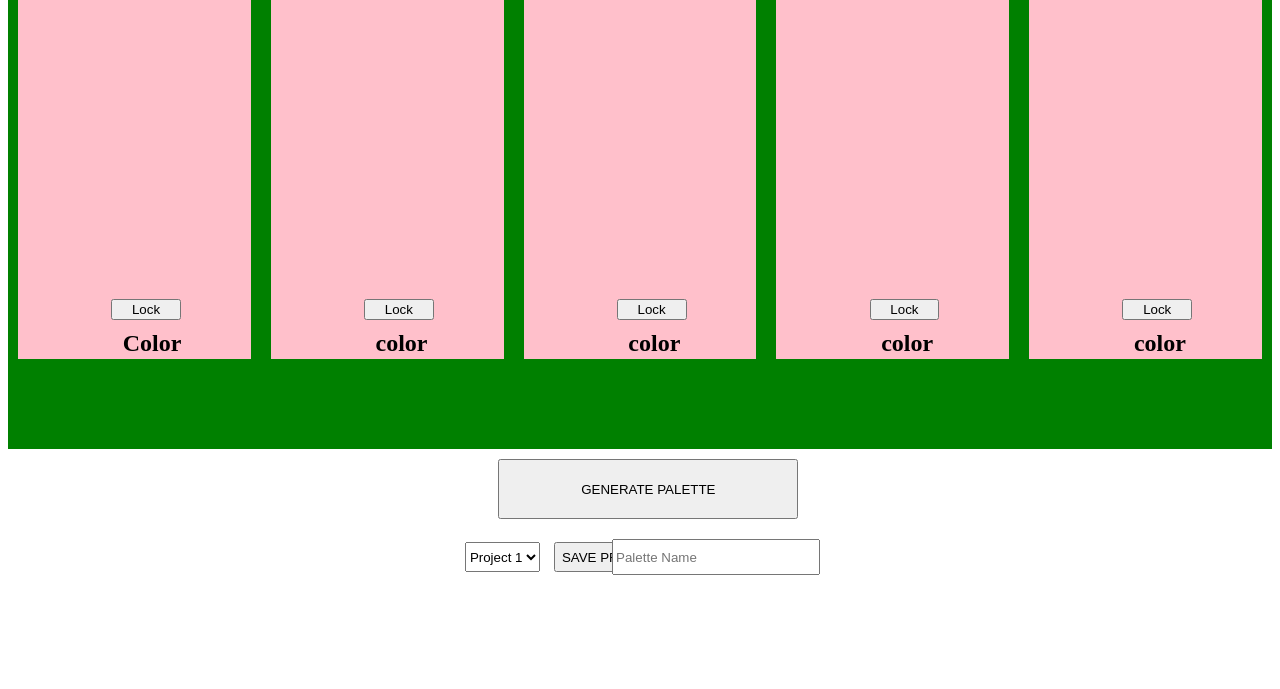
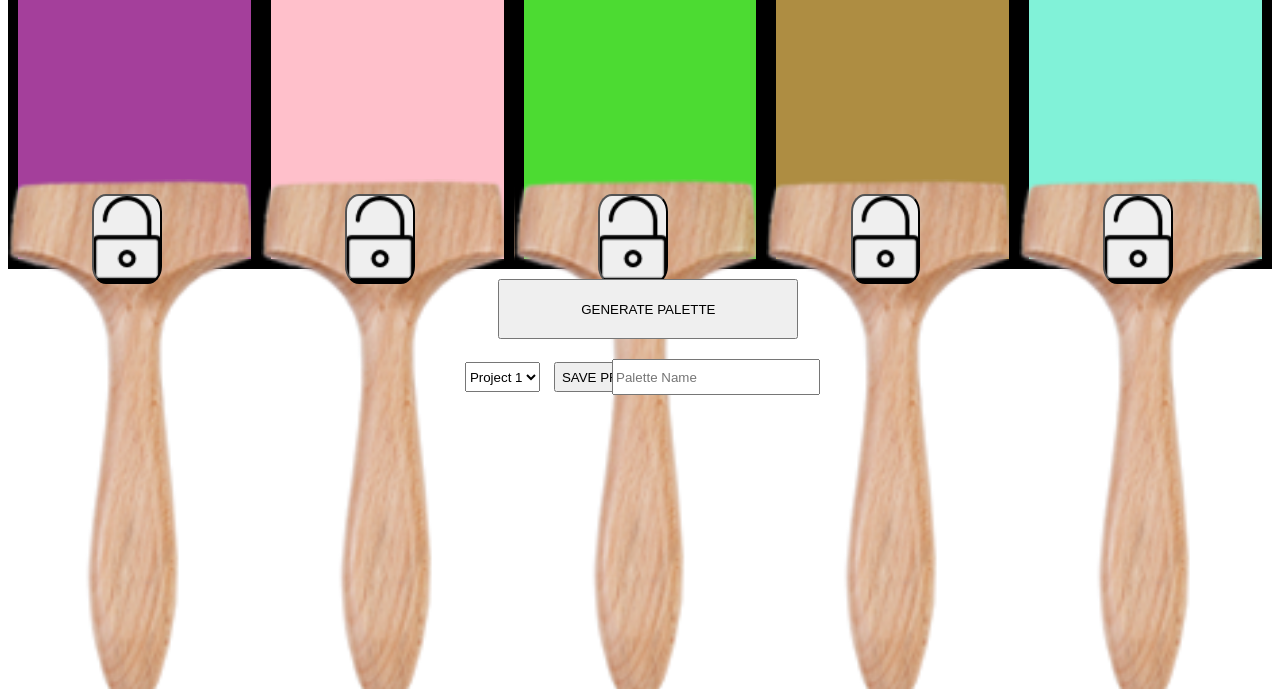
Before and after one commit to skenne21/Palette-Picker-PWA, a website: page public/index.html in a window 1280 px wide. Shown: the part 270-959 px from the top of the page. Before the commit the page ends 863 px from the top, so only its background shows below. Drawn offline with nearby package versions, Linux system fonts and the light colour scheme.

Commit message:
Add adjustment to layout and styles of palettes

```diff
--- a/public/css/styles.css
+++ b/public/css/styles.css
@@ -1,35 +1,44 @@
+/*body {
+  margin: 0;
+}*/
+
 h1 {
   text-align: center;
   font-size: 3em;
 }
 
 .palette_container {
+
   width: 100%;
-  height: 600px;
+  height: 100%;
   display: inline-flex;
   flex-direction: row;
-  background-color: green;
+  background-color: black;
 }
 
 .palette {
+  z-index: 0;
+  position: relative;
   margin: 10px;
   width: 20%;
-  height: 500px;
+  height: 400px;
   background-color: pink;
+  /*border-bottom-right-radius: 20%: */
 }
 
 .palette button {
   position: relative;
-  top: 440px;
-  left: 40%;
+  top: 10px;
+  left: 34%;
   width: 30%;
+  z-index: 3;
 }
 
 .palette h2 {
-  position: relative;
-  top: 430px;
-  left: 45%;
-  width: 30%;
+  text-align: center;
+  font-size: 4em;
+
+  width: 100%;
 }
 
 .palette_generator {
@@ -61,3 +70,29 @@ select {
   position: relative;
   left: 17%;
 }
+
+.lock_btn {
+  border-radius: 20%;
+  height: 90px;
+  background-image: url('../images/002-lock.png');
+  background-size: cover;
+  background-position: center;
+}
+
+.locked {
+  background-image: url('../images/001-tool.png');
+  background-size: cover;
+  background-position: center;
+}
+
+.handle {
+  padding: 5px;
+  position: absolute;
+  top:  80%;
+  right: 0;
+  width: 100%;
+  height: 500px;
+  background-image: url('../images/handle.png');
+  background-position: top;
+  background-size: cover;
+  border-top-style: 2px solid black; }
--- a/public/index.html
+++ b/public/index.html
@@ -12,27 +12,37 @@
     <section class='generate-palettes'>
       <div class="palette_container">
         <article class='palette'>
-          <button class='lock'>Lock</button>
-          <h2>Color</h2>
+          <h2></h2>
+          <div class='handle'>
+            <button class='lock_btn'></button>
+          </div>
         </article>
         <article class='palette'>
-          <button class='lock'>Lock</button>
-          <h2>color</h2>
+          <h2></h2>
+          <div class='handle'>
+            <button class='lock_btn'></button>
+          </div>
         </article>
         <article class='palette'>
-          <button class='lock'>Lock</button>
-          <h2>color</h2>
+          <h2></h2>
+          <div class='handle'>
+            <button class='lock_btn'></button>
+          </div>
         </article>
         <article class='palette'>
-          <button class='lock'>Lock</button>
-          <h2>color</h2>
+          <h2></h2>
+          <div class='handle'>
+            <button class='lock_btn'></button>
+          </div>
         </article>
         <article class='palette'>
-          <button class='lock'>Lock</button>
-          <h2>color</h2>
+          <h2></h2>
+          <div class='handle'>
+            <button class='lock_btn'></button>
+          </div>
         </article>
       </div>
-      <form>
+      <nav>
       <button class='palette_generator'>GENERATE PALETTE</button>
       <div class="project_info">
         <input class="palette_name" type='text' placeholder="Palette Name" />
@@ -41,7 +51,7 @@
         </select>
         <button class="save_project">SAVE PROJECT</button>
       </div>
-      </form>
+      </nav>
     </section>
     <section class='saved_projects'>
     </section>
--- a/public/js/scripts.js
+++ b/public/js/scripts.js
@@ -1,5 +1,4 @@
-const randomColorGenerator = (event) => {
-  event.preventDefault();
+const randomColorGenerator = () => {
   for (let i = 0; i < 5; i++) {
     const color =  '#' + Math.floor(Math.random()*16777215).toString(16);
     const palletes = $('article').get();
@@ -11,10 +10,16 @@ const randomColorGenerator = (event) => {
   }
 }
 
+
 const toggleLock = (event) => {
   const pallete = event.target.closest('article');
+  const button = event.target.closest('button');
   $(pallete).toggleClass('lock');
+  $(button).toggleClass('locked');
+  console.log(pallete)
 }
 
 $('.palette_generator').on('click', randomColorGenerator);
-$('.lock').on('click', toggleLock);
+$('.lock_btn').on('click', toggleLock);
+
+$('document').ready(randomColorGenerator);
```
Also changed, not shown: public/images/001-tool.png (added), public/images/002-lock.png (added), public/images/handle.png (added).
